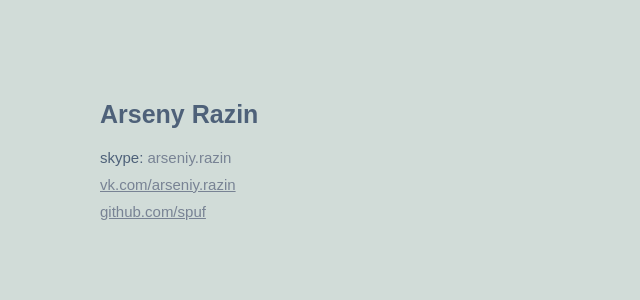
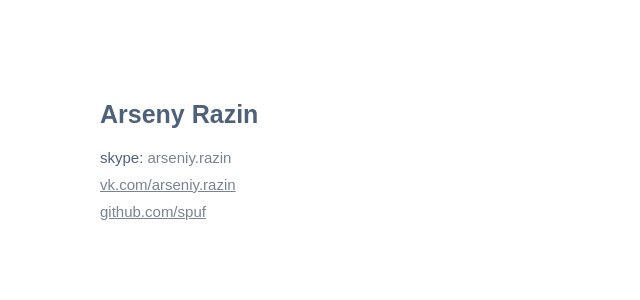
Before and after one commit to spuf/spuf.github.io, a Jekyll site: the page built from index.html, in a window 1280 px wide. Shown: the top 300 px of the page, without its empty margins (0-640 px from the left). Built offline with Jekyll 4.4.1, drawn with Linux system fonts in a browser that asks for light colours; Markdown is read by kramdown in place of the engine named in the settings.

Commit message:
white bg

```diff
--- a/css/style.css
+++ b/css/style.css
@@ -1,5 +1,5 @@
 html {
-  background: #D1DCD8;
+  background: #FFFFFF;
 }
 body {
   color: #4e6179;
--- a/css/style.less
+++ b/css/style.less
@@ -2,7 +2,7 @@
 @color-light: #788394;
 
 html {
-  background: #D1DCD8;
+  background: #FFFFFF;
 }
 
 body {
```
